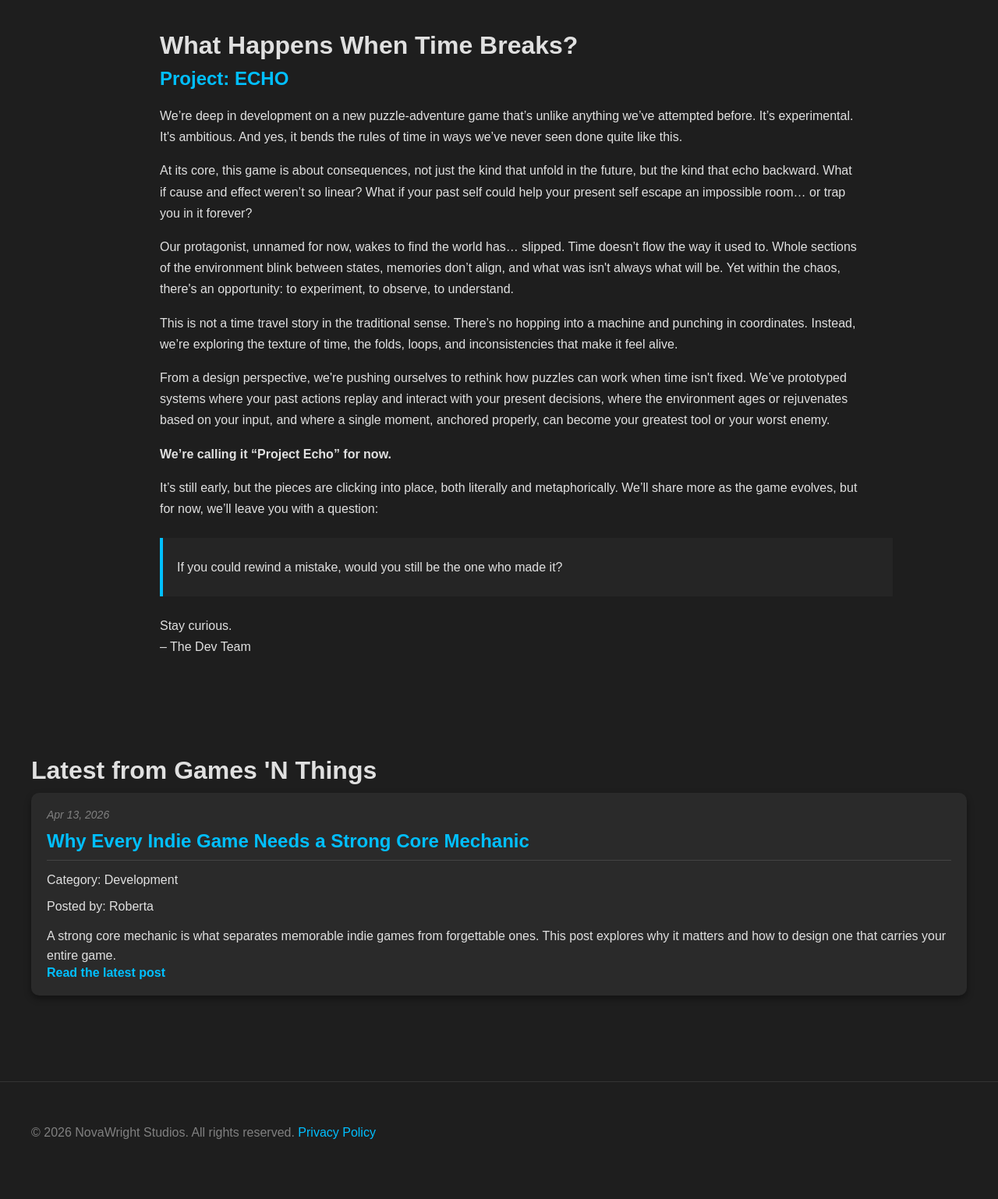
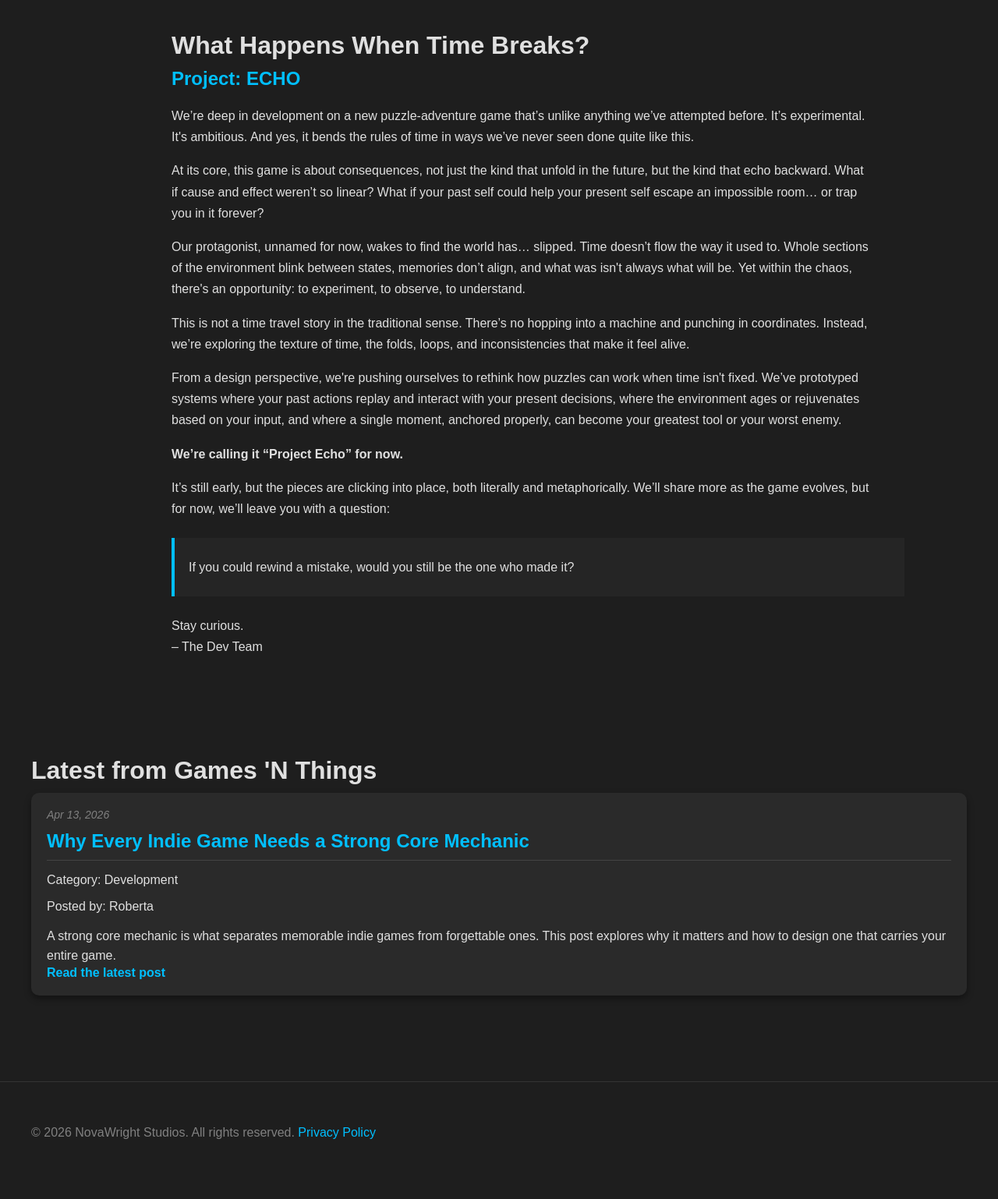
Before and after one commit to ScriptureExamined/NovawrightStudios, a Jekyll site: the page built from index.html, in a window 1280 px wide. Shown: the part 325-1863 px from the top of the page at 78% size. Built offline with Jekyll 4.4.1, drawn with Linux system fonts in a browser that asks for light colours.

Commit message:
Update style.css

```diff
--- a/assets/css/style.css
+++ b/assets/css/style.css
@@ -194,7 +194,7 @@ a:hover {
 
 /* Target the container ONLY inside the home-feature section */
 .home-feature .container {
-    padding-left: 165px; /* Adjust this number to shift the text further right */
+    padding-left: 180px; /* Adjust this number to shift the text further right */
     box-sizing: border-box; /* Ensures the padding doesn't make the section wider than the screen */
 }
 
```
